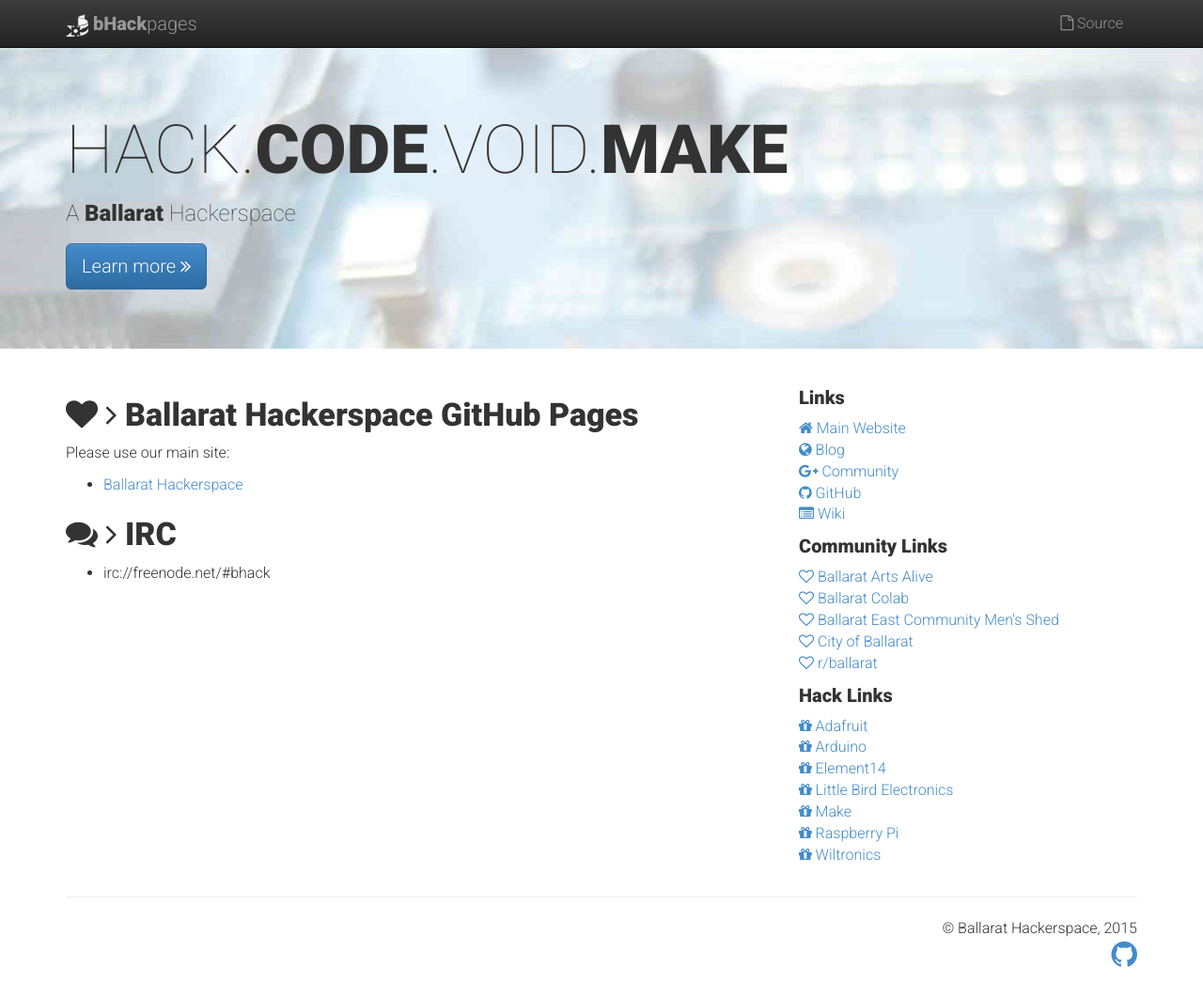
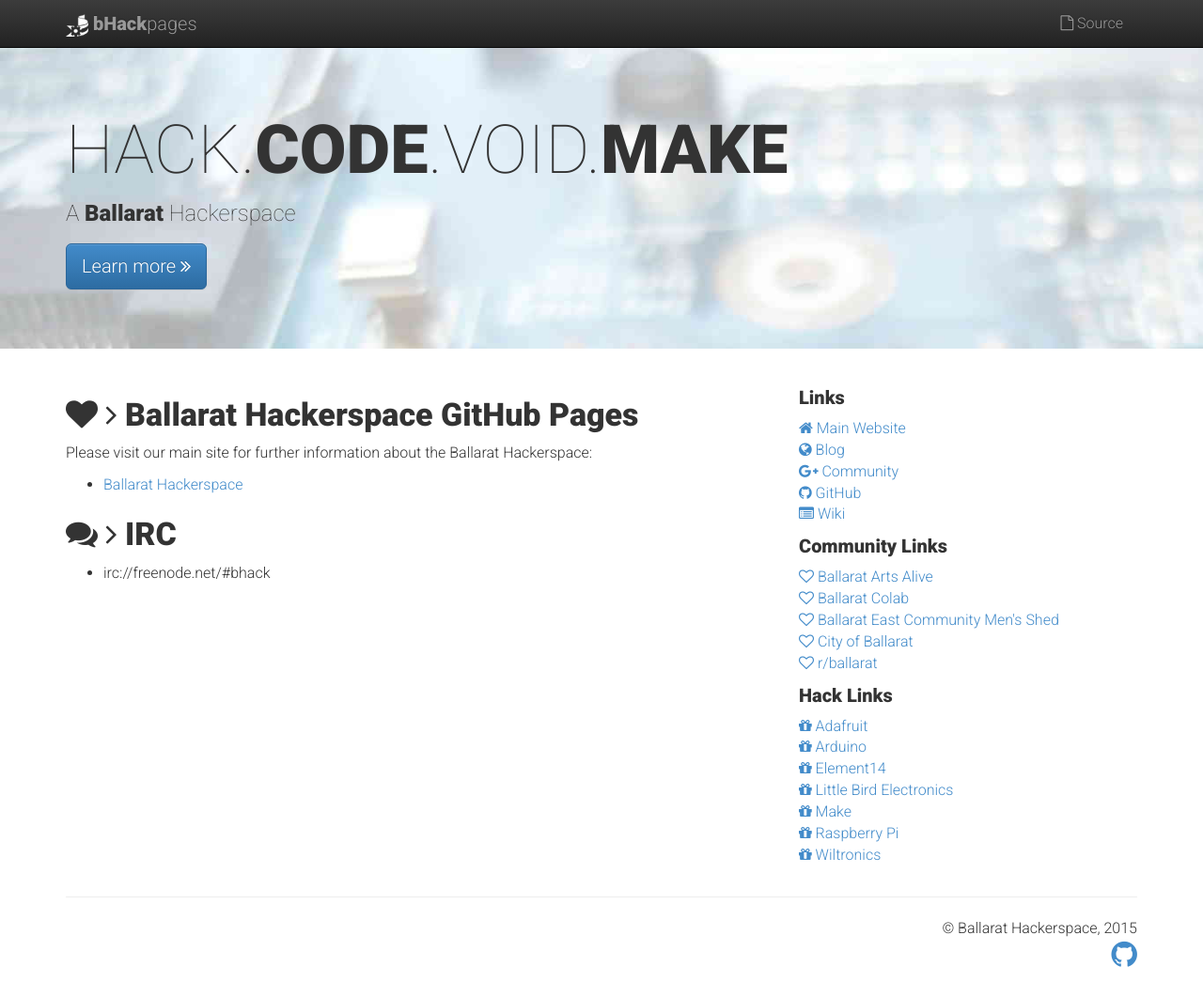
Before and after one commit to ballarat-hackerspace/ballarat-hackerspace.github.io, a Jekyll site: the page built from index.md, in a window 1280 px wide and 1045 px high. Shown: the whole window at 94% size. Built offline with Jekyll 4.4.1, drawn with Linux system fonts in a browser that asks for light colours; nearby versions of some CDN libraries; Markdown is read by kramdown in place of the engine named in the settings.

Commit message:
Update index.md

```diff
--- a/index.md
+++ b/index.md
@@ -1,12 +1,11 @@
 ---
 layout: default
 title: Ballarat Hackerspace GitHub Pages
-redirect: https://ballarathackerspace.org.au
 ---
 
 ## <i class="fa fa-heart"></i> <i class="fa fa-angle-right"></i> {{ page.title }}
 
-Please use our main site:
+Please visit our main site for further information about the Ballarat Hackerspace:
 
 * [Ballarat Hackerspace](https://ballarathackerspace.org.au)
 
```
